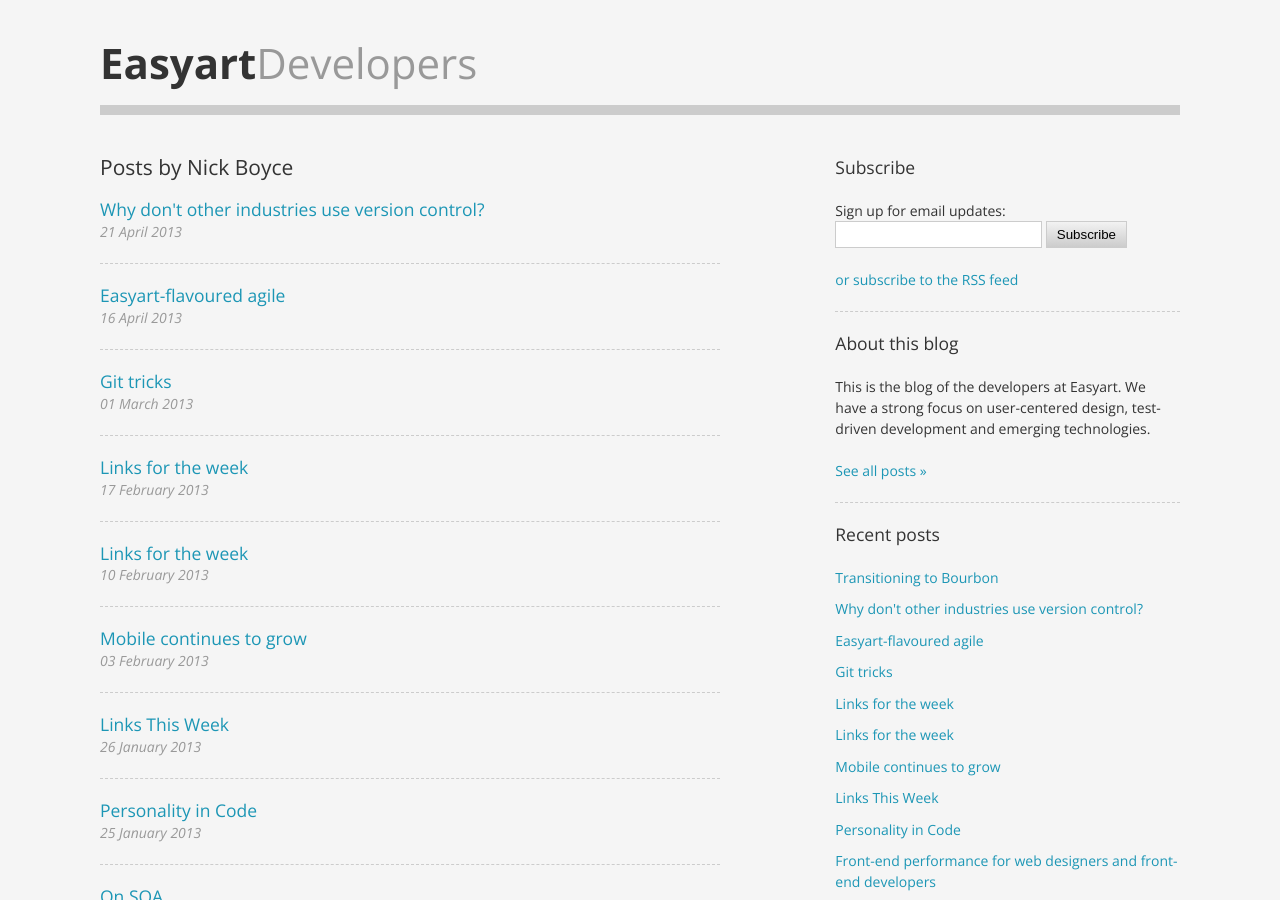
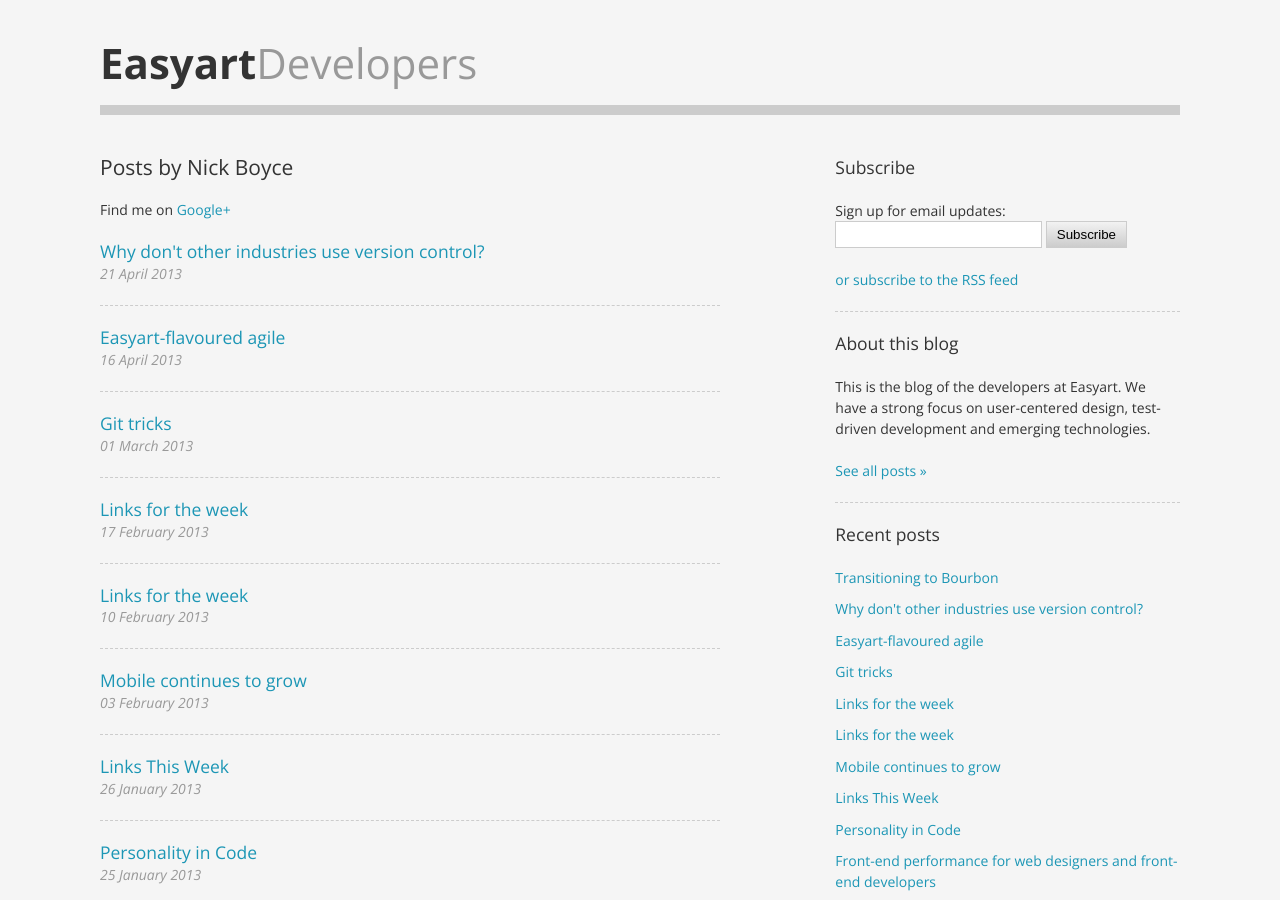
Before and after one commit to kingandmcgaw/kingandmcgaw.github.io, a Jekyll site: the page built from authors/nick-boyce/index.html, in a window 1280 px wide and 900 px high. Built offline with Jekyll 4.4.1, drawn with Linux system fonts in a browser that asks for light colours; Markdown is read by kramdown in place of the engine named in the settings; comment, search, counter and statistics services are not loaded.

Commit message:
added g+ link from profile as a test

```diff
--- a/authors/nick-boyce/index.html
+++ b/authors/nick-boyce/index.html
@@ -3,6 +3,8 @@ layout: default
 ---
 
 <h2>Posts by Nick Boyce</h2>
+<p>Find me on <a href="https://plus.google.com/u/1/108806228703128779712?rel=author">Google+</a></p>
+
   {% for post in site.posts %}
     {% if post.author contains "Nick Boyce" %}
       <div class="post-item">
```
Also changed, not shown: 1 other file.
